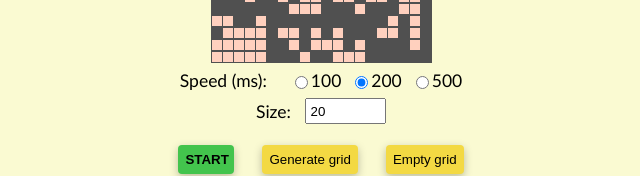
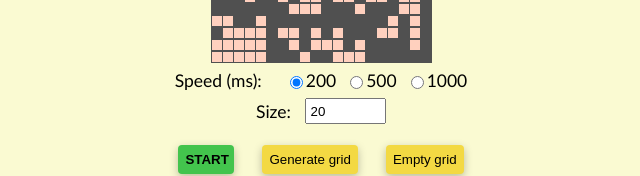
Before and after one commit to xx745/cellular-automata-vuejs-2, a Vue app: page / in a window 1280 px wide. Shown: the part 233-409 px from the top of the page, without its empty margins (319-959 px from the left). Built offline with nearby package versions, Linux system fonts and the light colour scheme.

Commit message:
removed speed 100ms in favor of 1000ms

```diff
--- a/src/App.vue
+++ b/src/App.vue
@@ -27,15 +27,6 @@
         <div for="speed">Speed (ms):</div>
         <input
           type="radio"
-          id="speed-100"
-          value="100"
-          v-model="SPEED"
-          :disabled="running">
-        <label
-          class="speed"
-          for="speed-100">100</label>
-        <input
-          type="radio"
           id="speed-200"
           value="200"
           v-model="SPEED"
@@ -52,6 +43,15 @@
         <label
           class="speed"
           for="speed-500">500</label>
+        <input
+          type="radio"
+          id="speed-1000"
+          value="1000"
+          v-model="SPEED"
+          :disabled="running">
+        <label
+          class="speed"
+          for="speed-1000">1000</label>
       </div>
 
       <div class="settings">
```
